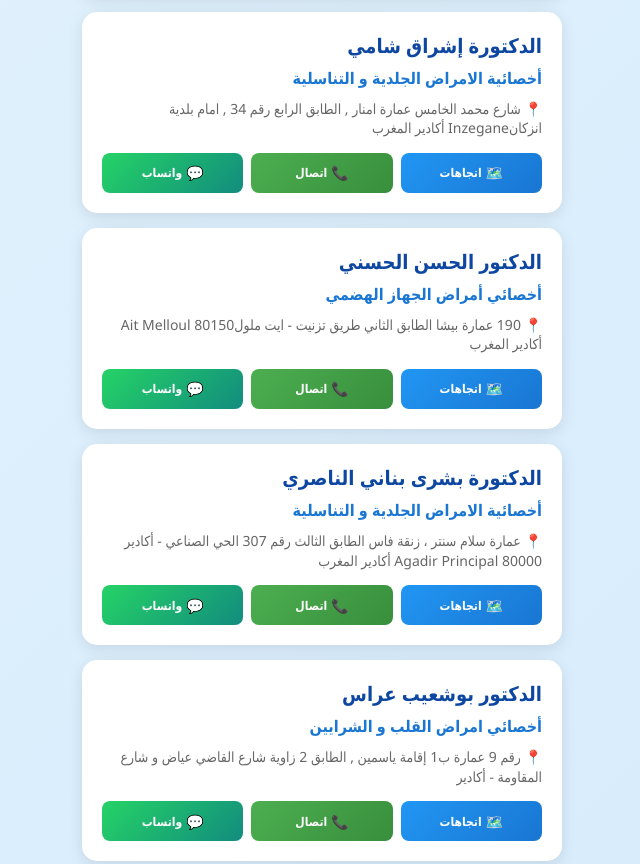
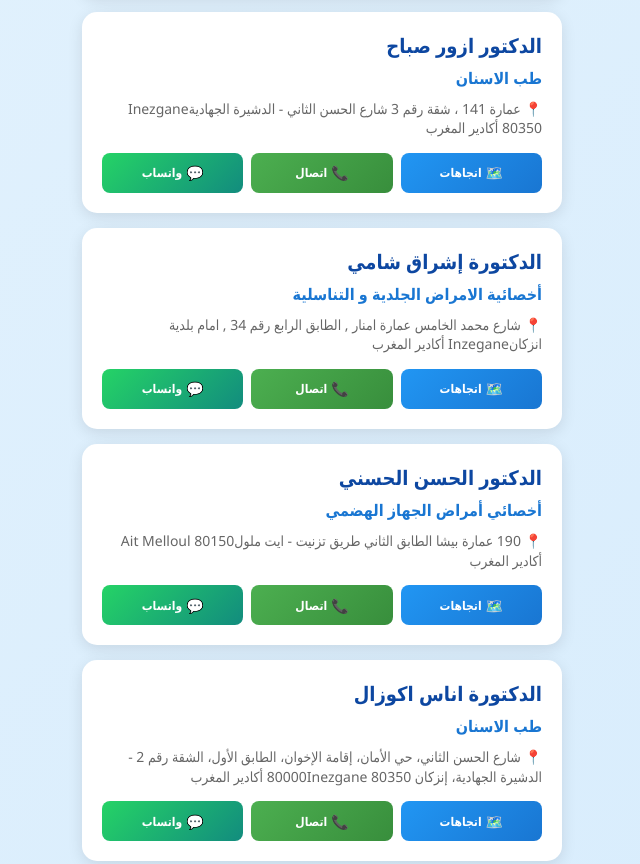
Before and after one commit to asayss/agadir-doct, a plain HTML site: page index.html in a window 1280 px wide. Shown: the part 396-1260 px from the top of the page, without its empty margins (318-958 px from the left). Drawn offline with Linux system fonts and the light colour scheme.

Commit message:
Update index.html

```diff
--- a/index.html
+++ b/index.html
@@ -301,6 +301,52 @@
     <script>
         const doctors = [
             {
+
+                name: "الدكتورة اناس اكوزال",
+                specialty: "طب الاسنان  ",
+                address: "شارع الحسن الثاني، حي الأمان، إقامة الإخوان، الطابق الأول، الشقة رقم 2 - الدشيرة الجهادية، إنزكان 80000Inezgane 80350 أكادير المغرب",
+                phone: " +212 0528 33 28 80  ",
+                whatsapp: "+212 663 02 25 05",
+                coordinates: "شارع الحسن الثاني، حي الأمان، إقامة الإخوان، - الدشيرة الجهادية، إنزكان 80000Inezgane 80350 أكادير المغرب"
+            },
+            {
+
+                name: "الدكتورة حسناء بومعاز",
+                specialty: "طب الاسنان  ",
+                address: "إقامة النجاح ، عمارة الحرية رقم 45  الطابق الثاني مكتب رقم 4 - إنزكانInezgane 80350 أكادير المغرب",
+                phone: "+212 525 35 75 95  ",
+                whatsapp: " +212 775 03 24 02 ",
+                coordinates: "إقامة النجاح ، عمارة الحرية رقم 45 - إنزكانInezgane 80350 أكادير المغرب"
+            },
+            {
+
+                name: "الدكتور ازور صباح",
+                specialty: "طب الاسنان  ",
+                address: "عمارة 141 ، شقة رقم 3 شارع الحسن الثاني - الدشيرة الجهاديةInezgane 80350 أكادير المغرب",
+                phone: " +212 528 33 32 22  ",
+                whatsapp: " +212 662 63 20 25 ",
+                coordinates: "عمارة 141 ، شقة رقم 3 شارع الحسن الثاني - الدشيرة الجهاديةInezgane 80350 أكادير المغرب",
+            },
+            {
+
+                name: "الدكتور هشام مسعودي",
+                specialty: "طب الاسنان  ",
+                address: "الدراركةDrargua أكادير المغرب",
+                phone: " +212 529 15 50 05 ",
+                whatsapp: "+212 780 00 98 66 ",
+                coordinates: "الدراركةDrargua أكادير المغرب",
+            },
+            {
+
+                name: "الدكتور عمر بورقية",
+                specialty: "طب الاسنان  ",
+                address: "12 Rue Med Boufous 1er étage N 04 Talborjt- Agadir.تالبورجت أكادير المغرب",
+                phone: " +212 05 28 84 74 64  ",
+                whatsapp: " +212 06 55 51 51 08 ",
+                coordinates: "12 Rue Med Boufous  Talborjt- Agadir.تالبورجت أكادير المغرب",
+            },
+            {
+
                name: "الدكتور حسن الشهيد",
                 specialty: "الطب العام  ",
                 address: "شارع عبد الرحيم بو عابد ، شارع 2 مارس امسرنات ، بجوار صيدلية الحمراء - أكاديرAgadir Quartier Industriel 80004 أكادير المغرب",
```
